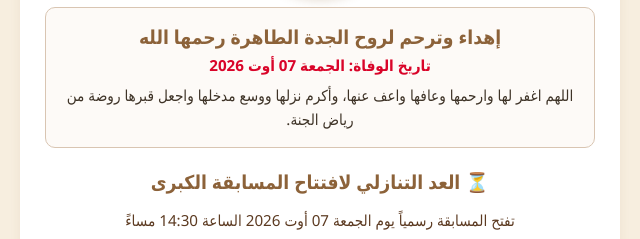
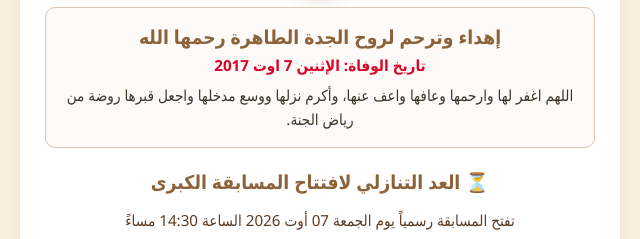
Before and after one commit to khaledbasri745-byte/khbsr.apps, a plain HTML site: page index.html in a window 1280 px wide. Shown: the part 348-587 px from the top of the page, 320-960 px from the left. Drawn offline with Linux system fonts and the light colour scheme.

Commit message:
Update date of grandmother's passing in tribute

```diff
--- a/index.html
+++ b/index.html
@@ -486,7 +486,7 @@
                     <img src="https://lh3.googleusercontent.com/d/1lxD42MD3uIOXCw9Yb_HQTv2XQglRYLFK" alt="صورة الجدة" class="grandmother-img">
                     <div class="tribute-box">
                         <div class="tribute-title">إهداء وترحم لروح الجدة الطاهرة رحمها الله</div>
-                        <div class="tribute-date">تاريخ الوفاة: الجمعة 07 أوت 2026</div>
+                        <div class="tribute-date">تاريخ الوفاة: الإثنين 7 اوت 2017</div>
                         <p style="font-size: 0.95rem; margin: 0; line-height: 1.6;">
                             اللهم اغفر لها وارحمها وعافها واعف عنها، وأكرم نزلها ووسع مدخلها واجعل قبرها روضة من رياض الجنة.
                         </p>
```
